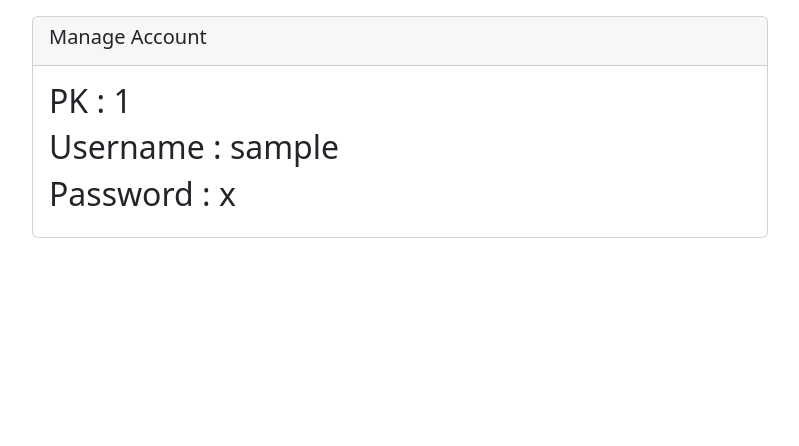
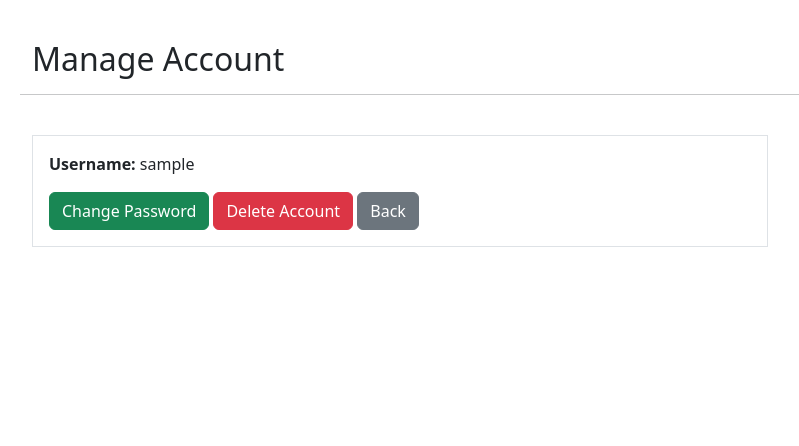
Before and after one commit to cpricamata/MOD6-EP, a Django app: template Exercise/tapas/tapasapp/templates/tapasapp/manage_account.html in a window 1280 px wide. Shown: the part 56-502 px from the top of the page, without its empty margins (50-849 px from the left). Run offline with Django 5.2, Linux system fonts and the light colour scheme; the template is opened without the code that fills it: most values are stand-ins (such as "Sample title", 1, 10 or a date in 2020); some libraries are stand-ins or nearby versions.

Commit message:
finished with manage_account

```diff
--- a/Exercise/tapas/tapasapp/templates/tapasapp/manage_account.html
+++ b/Exercise/tapas/tapasapp/templates/tapasapp/manage_account.html
@@ -2,18 +2,50 @@
 {% load static %}
 
 {% block content %}
-<div class="col-md-8">
 
-    <div class="card">
-        <div class="card-header">
-            <h5 class="card-title"> Manage Account</h5>
+<div class="container py-4">
+
+    <div class="row mb-4">
+        <div class="pb-2">
+            <h2>Manage Account</h2>
         </div>
-        <div class="card-body">
-            <h2>PK : {{d.pk}} </h2>
-            <h2>Username : {{d.username}} </h2>
-            <h2>Password : {{d.password}} </h2>
+        <hr>
+    </div>
+
+    <!-- Account Info -->
+    <div class="row">
+        <div class="col-md-8">
+
+            <div class="border p-3">
+
+                <p><strong>Username:</strong> {{ d.username }}</p>
+
+                <!-- Buttons -->
+                <div class="mt-3">
+
+                    <!-- Change Password -->
+                    <a href="{% url 'change_password' d.pk %}" class="btn btn-success">
+                        Change Password
+                    </a>
+
+                    <!-- Delete Account -->
+                    <a href="{% url 'delete_account' d.pk %}" class="btn btn-danger"
+                       onclick="return confirm('Are you sure you want to delete account?');">
+                        Delete Account
+                    </a>
+
+                    <!-- Back -->
+                    <a href="{% url 'better_menu' %}" class="btn btn-secondary">
+                        Back
+                    </a>
+
+                </div>
+
+            </div>
+
         </div>
     </div>
 
 </div>
+
 {% endblock %}
--- a/Exercise/tapas/tapasapp/urls.py
+++ b/Exercise/tapas/tapasapp/urls.py
@@ -13,4 +13,5 @@ urlpatterns = [
     path('update_dish/<int:pk>/', views.update_dish, name='update_dish'),
     path('manage_account/<int:pk>/', views.manage_account, name='manage_account'),
     path('change_password/<int:pk>/', views.change_password, name='change_password'),
+    path('delete_account/<int:pk>/', views.delete_account, name='delete_account'),
 ]
```
Also changed, not shown: Exercise/tapas/tapasapp/views.py (+34 -3 lines), Exercise/tapas/db.sqlite3, 2 other files.
